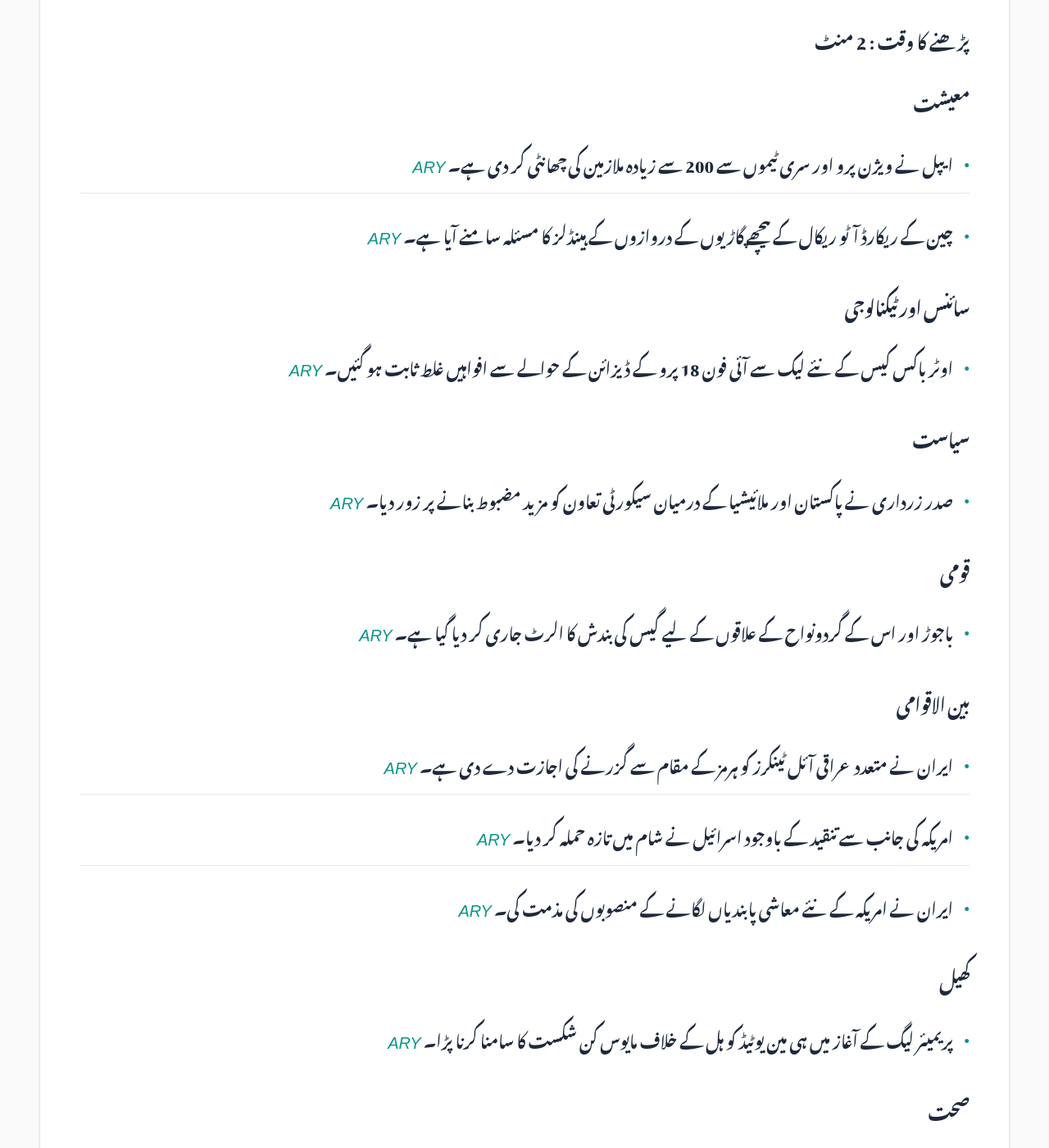
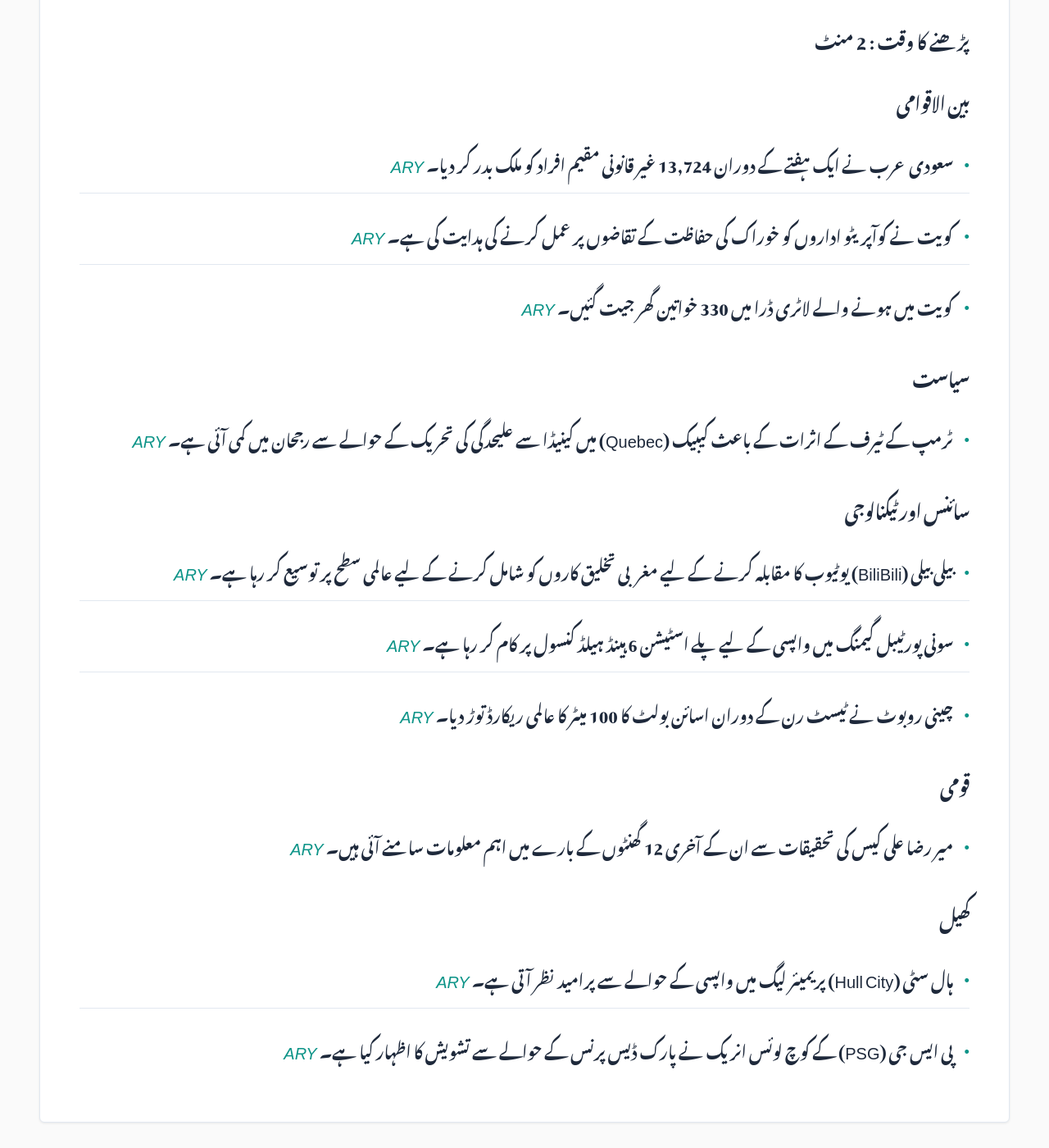
Before and after one commit to zsubzwary/news, a Jekyll site: the page built from ur/index.md, in a window 1280 px wide and 1400 px high, scrolled down 441 px. Shown: the whole window at 82% size. Built offline with Jekyll 4.4.1, drawn with Linux system fonts in a browser that asks for light colours; some web fonts are replaced; comment, search, counter and statistics services are not loaded; some of the changed text lies outside the part shown.

Commit message:
DateTime; 2026-08-23T04:07:36.759Z

```diff
--- a/ur/index.md
+++ b/ur/index.md
@@ -7,30 +7,26 @@ rtl: true
 
 پاکستان کی تازہ خبروں کا خلاصہ
 
- &lrm; 22-Aug-2026 21:08PKT
+ &lrm; 23-Aug-2026 09:07PKT
 
 پڑھنے کا وقت : 2 منٹ
 
-### معیشت
-- ایپل نے ویژن پرو اور سری ٹیموں سے 200 سے زیادہ ملازمین کی چھانٹی کر دی ہے۔ *[ARY](https://arynews.tv/apple-cuts-over-200-jobs-from-vision-pro-and-siri-teams)*
-- چین کے ریکارڈ آٹو ریکال کے پیچھے گاڑیوں کے دروازوں کے ہینڈلز کا مسئلہ سامنے آیا ہے۔ *[ARY](https://arynews.tv/door-handles-behind-chinas-record-auto-recall)*
+### بین الاقوامی
+- سعودی عرب نے ایک ہفتے کے دوران 13,724 غیر قانونی مقیم افراد کو ملک بدر کر دیا۔ *[ARY](https://arynews.tv/saudi-arabia-deports-13724-illegal-residents-in-a-week)*
+- کویت نے کوآپریٹو اداروں کو خوراک کی حفاظت کے تقاضوں پر عمل کرنے کی ہدایت کی ہے۔ *[ARY](https://arynews.tv/kuwait-warns-cooperatives-to-comply-with-food-safety-requirements)*
+- کویت میں ہونے والے لاٹری ڈرا میں 330 خواتین گھر جیت گئیں۔ *[ARY](https://arynews.tv/330-women-win-homes-in-kuwait-lottery-draw)*
+
+### سیاست
+- ٹرمپ کے ٹیرف کے اثرات کے باعث کیبیک (Quebec) میں کینیڈا سے علیحدگی کی تحریک کے حوالے سے رجحان میں کمی آئی ہے۔ *[ARY](https://arynews.tv/hit-by-trump-tariffs-quebec-loses-appetite-for-quick-separation-from-canada)*
 
 ### سائنس اور ٹیکنالوجی
-- اوٹر باکس کیس کے نئے لیک سے آئی فون 18 پرو کے ڈیزائن کے حوالے سے افواہیں غلط ثابت ہو گئیں۔ *[ARY](https://arynews.tv/iphone-18-pro-design-rumors-debunked-by-new-otterbox-case-leak)*
-
-### سیاست
-- صدر زرداری نے پاکستان اور ملائیشیا کے درمیان سیکورٹی تعاون کو مزید مضبوط بنانے پر زور دیا۔ *[ARY](https://arynews.tv/president-zardari-calls-for-stronger-pakistan-malaysia-cooperation-in-security)*
+- بیلی بیلی (BiliBili) یوٹیوب کا مقابلہ کرنے کے لیے مغربی تخلیق کاروں کو شامل کرنے کے لیے عالمی سطح پر توسیع کر رہا ہے۔ *[ARY](https://arynews.tv/bilibili-global-expansion-targets-creators-to-rival-youtube)*
+- سونی پورٹیبل گیمنگ میں واپسی کے لیے پلے اسٹیشن 6 ہینڈ ہیلڈ کنسول پر کام کر رہا ہے۔ *[ARY](https://arynews.tv/playstation-6-handheld-in-works)*
+- چینی روبوٹ نے ٹیسٹ رن کے دوران اسائن بولٹ کا 100 میٹر کا عالمی ریکارڈ توڑ دیا۔ *[ARY](https://arynews.tv/chinese-robot-beats-usain-bolts-100m-world-record-in-test-run)*
 
 ### قومی
-- باجوڑ اور اس کے گردونواح کے علاقوں کے لیے گیس کی بندش کا الرٹ جاری کر دیا گیا ہے۔ *[ARY](https://arynews.tv/gas-shutdown-alert-issued-for-bajaur-and-adjoining-areas)*
-
-### بین الاقوامی
-- ایران نے متعدد عراقی آئل ٹینکرز کو ہرمز کے مقام سے گزرنے کی اجازت دے دی ہے۔ *[ARY](https://arynews.tv/iran-grants-permission-for-a-number-of-iraqi-oil-tankers-to-pass-through-hormuz)*
-- امریکہ کی جانب سے تنقید کے باوجود اسرائیل نے شام میں تازہ حملہ کر دیا۔ *[ARY](https://arynews.tv/israel-conducts-fresh-strike-in-syria-after-us-criticism)*
-- ایران نے امریکہ کے نئے معاشی پابندیاں لگانے کے منصوبوں کی مذمت کی۔ *[ARY](https://arynews.tv/iran-condemns-us-plans-to-announce-new-sanctions)*
+- میر رضا علی کیس کی تحقیقات سے ان کے آخری 12 گھنٹوں کے بارے میں اہم معلومات سامنے آئی ہیں۔ *[ARY](https://arynews.tv/mir-ali-raza-case-investigation-reveals-how-mir-raza-spent-his-final-12-hours)*
 
 ### کھیل
-- پریمیئر لیگ کے آغاز میں ہی مین یوٹیڈ کو ہل کے خلاف مایوس کن شکست کا سامنا کرنا پڑا۔ *[ARY](https://arynews.tv/man-utd-humiliated-by-hull-in-dismal-start-to-premier-league-season)*
-
-### صحت
-- پاکستان میں بوتل بند پانی کے 29 برانڈز کو انسانی استعمال کے لیے غیر محفوظ قرار دے دیا گیا ہے۔ *[ARY](https://arynews.tv/pakistan-declares-29-bottled-water-brands-unsafe-for-human-consumption)*
+- ہال سٹی (Hull City) پریمیئر لیگ میں واپسی کے حوالے سے پرامید نظر آتی ہے۔ *[ARY](https://arynews.tv/hull-city-in-dreamland-on-premier-league-return)*
+- پی ایس جی (PSG) کے کوچ لوئس انریک نے پارک ڈیس پرنس کے حوالے سے تشویش کا اظہار کیا ہے۔ *[ARY](https://arynews.tv/psg-coach-luis-enrique-worried-about-parc-des-princes)*
```
